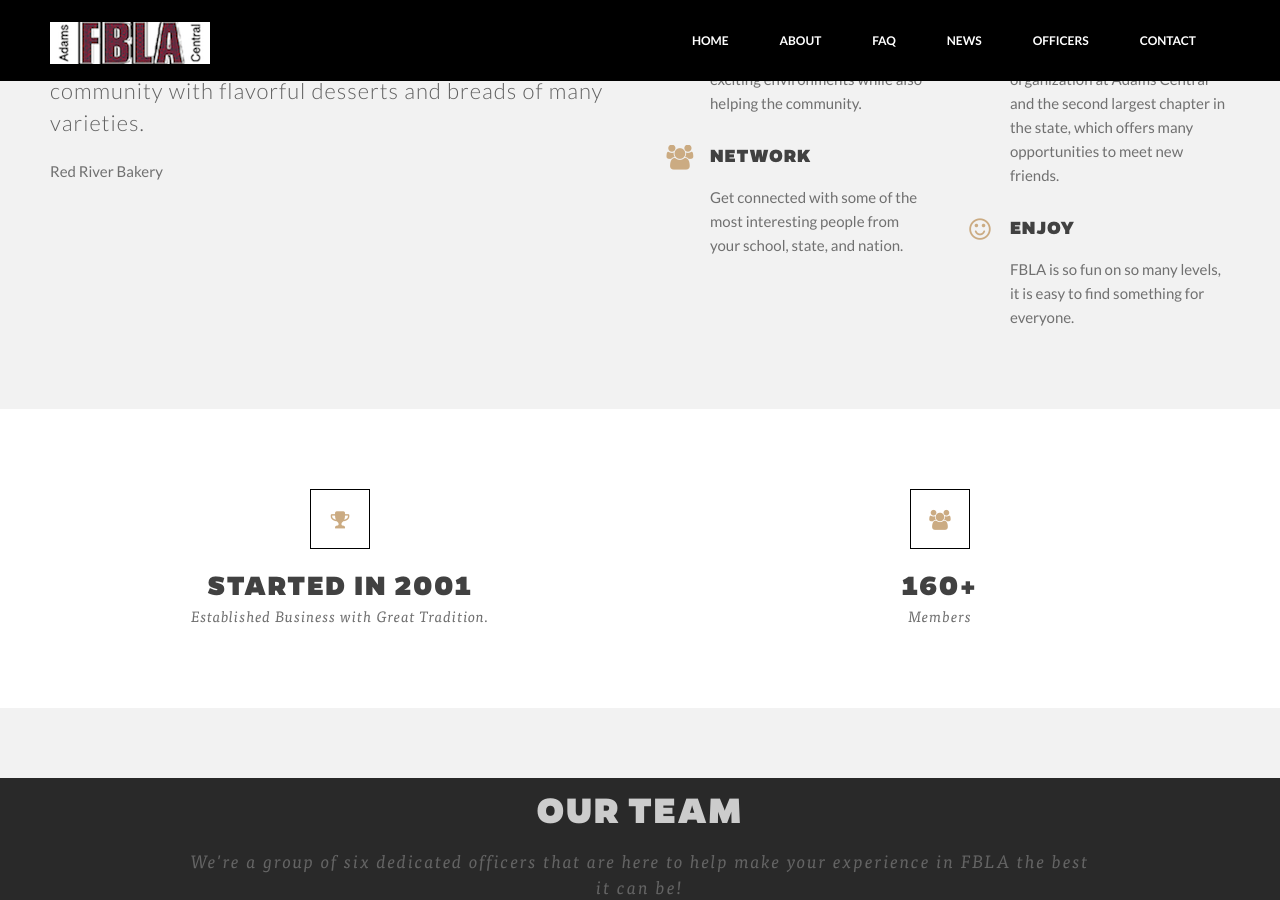
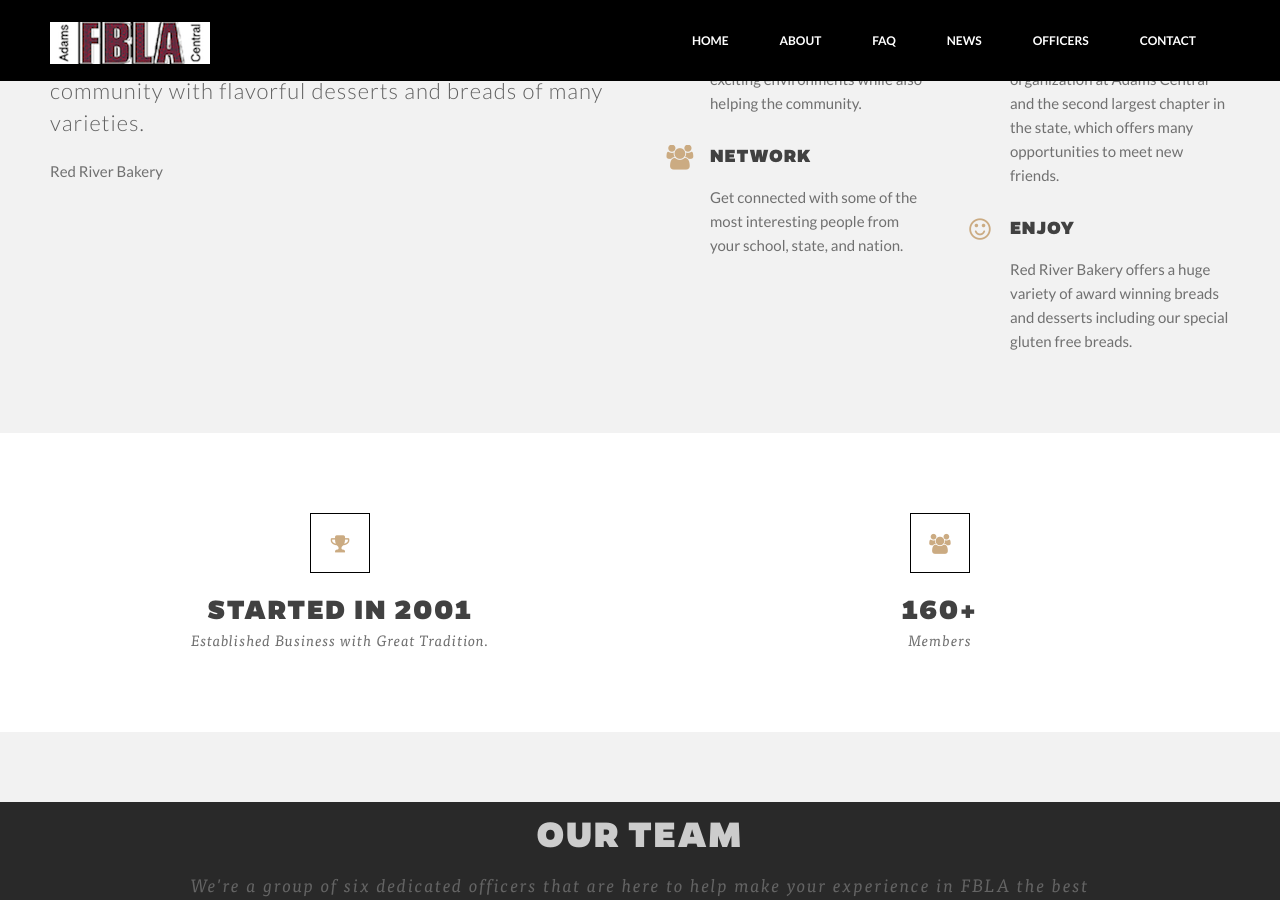
Before and after one commit to fblabake/fblabake.github.io, a Jekyll site: the page built from index.html, in a window 1280 px wide and 900 px high, scrolled down 1127 px. Built offline with Jekyll 4.4.1, drawn with Linux system fonts in a browser that asks for light colours.

Commit message:
Update index.html

```diff
--- a/index.html
+++ b/index.html
@@ -124,7 +124,7 @@
                     <div class="about-box">
                          <div class="about-box-icon"></div>
                          <h5>ENJOY</h5>
-                         <p>FBLA is so fun on so many levels, it is easy to find something for everyone.</p>
+                         <p>Red River Bakery offers a huge variety of award winning breads and desserts including our special gluten free breads.</p>
                     </div>
                </div>
           </div>
```
